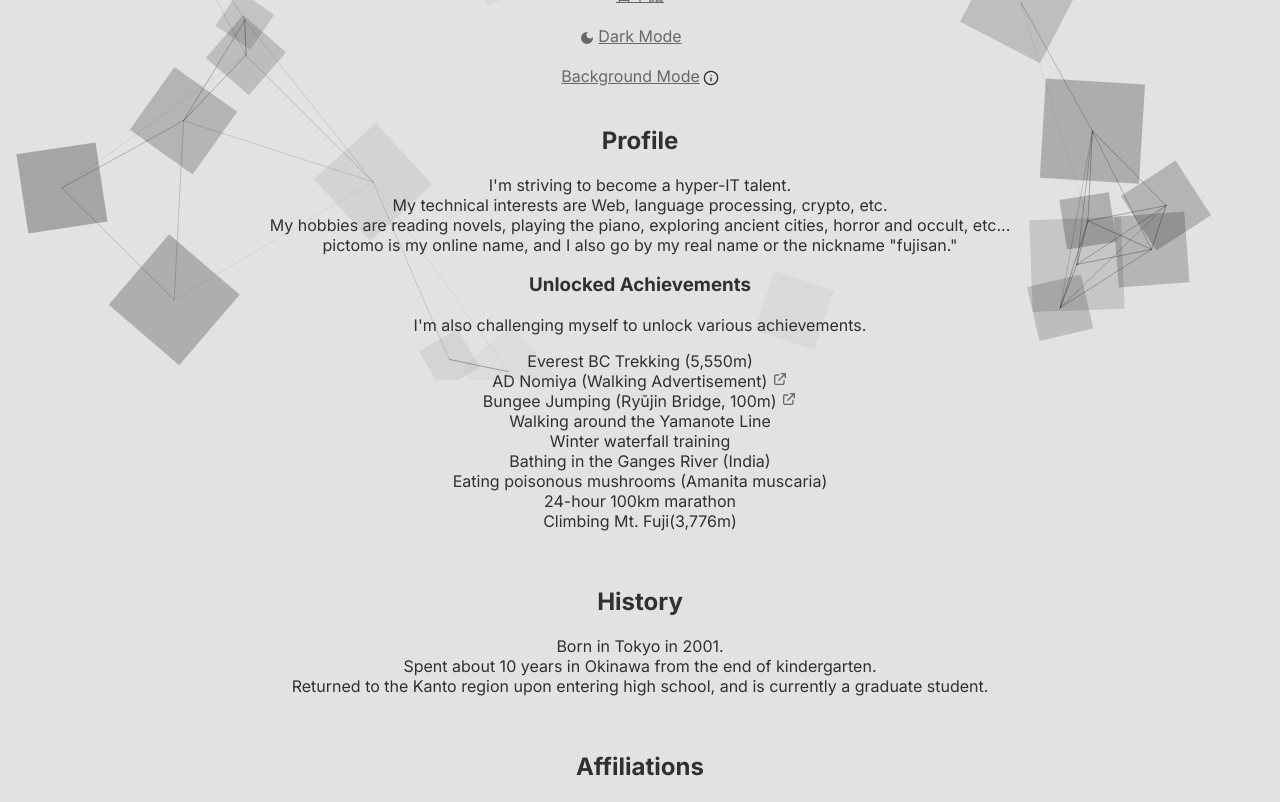
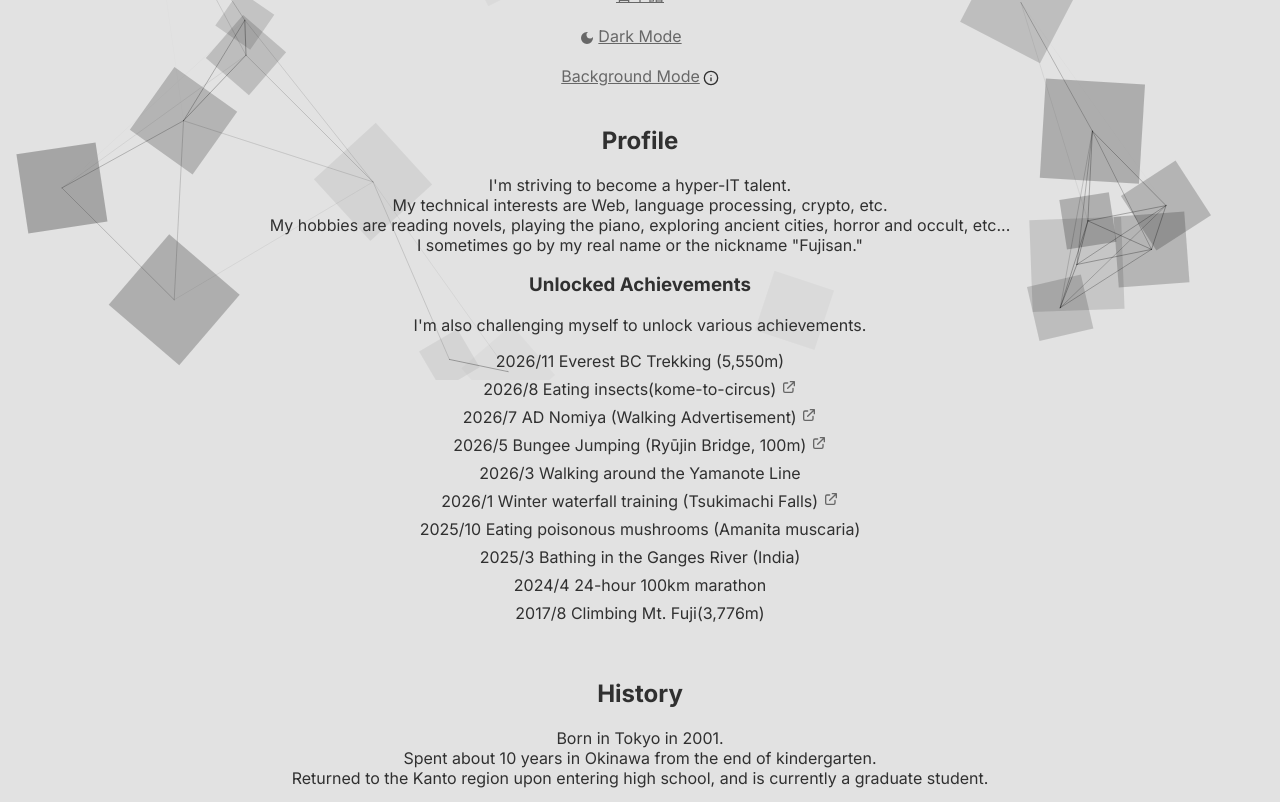
Before and after one commit to pictomo/pictomo.github.io, a Next.js app: page /en in a window 1280 px wide. Shown: the part 420-1222 px from the top of the page. Built offline with nearby package versions, Linux system fonts and the light colour scheme; a web font is replaced by a local one.

Commit message:
feat: minor adjustment

```diff
--- a/app/[locale]/home.tsx
+++ b/app/[locale]/home.tsx
@@ -91,7 +91,7 @@ const Home = ({ locale }: { locale: I18nLocale }) => {
                 <br />
                 趣味は、小説を読む、ピアノを弾く、古都を巡る、ホラー・オカルト、などなど。
                 <br />
-                pictomoはネットでの名義、本名や"ふじさん"というあだ名を名乗ることもあります。
+                本名や"ふじさん"というあだ名を名乗ることもあります。
               </p>
             ),
             en: (
@@ -103,24 +103,58 @@ const Home = ({ locale }: { locale: I18nLocale }) => {
                 <br />
                 My hobbies are reading novels, playing the piano, exploring
                 ancient cities, horror and occult, etc...
-                <br />
-                pictomo is my online name, and I also go by my real name or the
-                nickname "fujisan."
+                <br />I sometimes go by my real name or the nickname "Fujisan."
               </p>
             ),
           },
           locale,
         )}
         <h3>Unlocked Achievements</h3>
+        <p>
           {t(
             {
-            ja: (
-              <>
-                <p>日々様々な実績解除に勤しんでおります。</p>
+              ja: "様々な実績解除に日々勤しんでおります。",
+              en: "I'm also challenging myself to unlock various achievements.",
+            },
+            locale,
+          )}
+        </p>
         <p>
-                  エベレストBCトレッキング(5550m)
+          2026/11&nbsp;
+          {t(
+            {
+              ja: "エベレストBCトレッキング(5550m)",
+              en: "Everest BC Trekking (5,550m)",
+            },
+            locale,
+          )}
           <br />
-                  AD Nomiya (歩く広告)&nbsp;
+          <span className={SpaceStyle.harf} />
+          2026/8&nbsp;
+          {t(
+            { ja: "昆虫食(米とサーカス高田馬場店)", en: "Eating insects(kome-to-circus)" },
+            locale,
+          )}
+          &nbsp;
+          <a
+            className={LinkStyle.link}
+            href="https://asia-tokyo-world.com/store/kome-to-circus/"
+            target="_blank"
+            rel="noopener noreferrer"
+          >
+            <HiOutlineExternalLink />
+          </a>
+          <br />
+          <span className={SpaceStyle.harf} />
+          2026/7&nbsp;
+          {t(
+            {
+              ja: "AD Nomiya (歩く広告)",
+              en: "AD Nomiya (Walking Advertisement)",
+            },
+            locale,
+          )}
+          &nbsp;
           <a
             className={LinkStyle.link}
             href="https://adnomiya.com/"
@@ -130,7 +164,16 @@ const Home = ({ locale }: { locale: I18nLocale }) => {
             <HiOutlineExternalLink />
           </a>
           <br />
-                  バンジージャンプ(竜神大吊橋, 100m)&nbsp;
+          <span className={SpaceStyle.harf} />
+          2026/5&nbsp;
+          {t(
+            {
+              ja: "バンジージャンプ(竜神大吊橋, 100m)",
+              en: "Bungee Jumping (Ryūjin Bridge, 100m)",
+            },
+            locale,
+          )}
+          &nbsp;
           <a
             className={LinkStyle.link}
             href="https://ohtsuribashi.ryujinkyo.jp/"
@@ -140,65 +183,66 @@ const Home = ({ locale }: { locale: I18nLocale }) => {
             <HiOutlineExternalLink />
           </a>
           <br />
-                  山手線徒歩一周
+          <span className={SpaceStyle.harf} />
+          2026/3&nbsp;
+          {t(
+            {
+              ja: "山手線徒歩一周",
+              en: "Walking around the Yamanote Line",
+            },
+            locale,
+          )}
           <br />
-                  寒中滝行
-                  <br />
-                  ガンジス川(インド)で沐浴
-                  <br />
-                  毒キノコ(ベニテングタケ)実食
-                  <br />
-                  24時間100kmマラソン
-                  <br />
-                  富士山登頂(3776m)
-                </p>
-              </>
-            ),
-            en: (
-              <>
-                <p>
-                  I'm also challenging myself to unlock various achievements.
-                </p>
-                <p>
-                  Everest BC Trekking (5,550m)
-                  <br />
-                  AD Nomiya (Walking Advertisement)&nbsp;
+          <span className={SpaceStyle.harf} />
+          2026/1&nbsp;
+          {t(
+            {
+              ja: "寒中滝行(月待の滝)",
+              en: "Winter waterfall training (Tsukimachi Falls)",
+            },
+            locale,
+          )}
+          &nbsp;
           <a
             className={LinkStyle.link}
-                    href="https://adnomiya.com/"
+            href="https://www.daigo-kanko.jp/spot-0004.html"
             target="_blank"
             rel="noopener noreferrer"
           >
             <HiOutlineExternalLink />
           </a>
           <br />
-                  Bungee Jumping (Ryūjin Bridge, 100m)&nbsp;
-                  <a
-                    className={LinkStyle.link}
-                    href="https://ohtsuribashi.ryujinkyo.jp/"
-                    target="_blank"
-                    rel="noopener noreferrer"
-                  >
-                    <HiOutlineExternalLink />
-                  </a>
-                  <br />
-                  Walking around the Yamanote Line
-                  <br />
-                  Winter waterfall training
-                  <br />
-                  Bathing in the Ganges River (India)
-                  <br />
-                  Eating poisonous mushrooms (Amanita muscaria)
-                  <br />
-                  24-hour 100km marathon
-                  <br />
-                  Climbing Mt. Fuji(3,776m)
-                </p>
-              </>
-            ),
+          <span className={SpaceStyle.harf} />
+          2025/10&nbsp;
+          {t(
+            {
+              ja: "毒キノコ(ベニテングタケ)実食",
+              en: "Eating poisonous mushrooms (Amanita muscaria)",
             },
             locale,
           )}
+          <br />
+          <span className={SpaceStyle.harf} />
+          2025/3&nbsp;
+          {t(
+            {
+              ja: "ガンジス川(インド)で沐浴",
+              en: "Bathing in the Ganges River (India)",
+            },
+            locale,
+          )}
+          <br />
+          <span className={SpaceStyle.harf} />
+          2024/4&nbsp;
+          {t({ ja: "時間100kmマラソン", en: "24-hour 100km marathon" }, locale)}
+          <br />
+          <span className={SpaceStyle.harf} />
+          2017/8&nbsp;
+          {t(
+            { ja: "富士山登頂(3776m)", en: "Climbing Mt. Fuji(3,776m)" },
+            locale,
+          )}
+        </p>
       </div>
       <br />
       <div>
```
Lines whose indentation alone changed are shown as unchanged.
